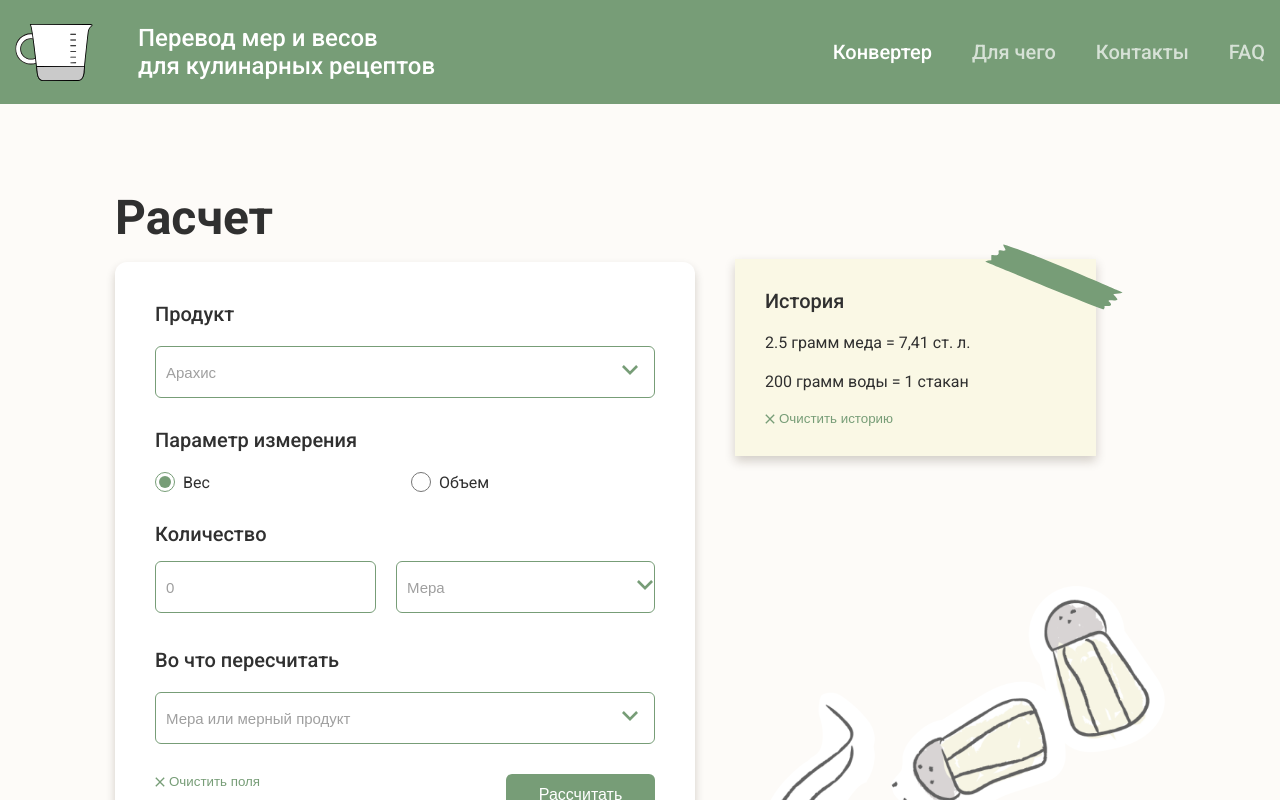
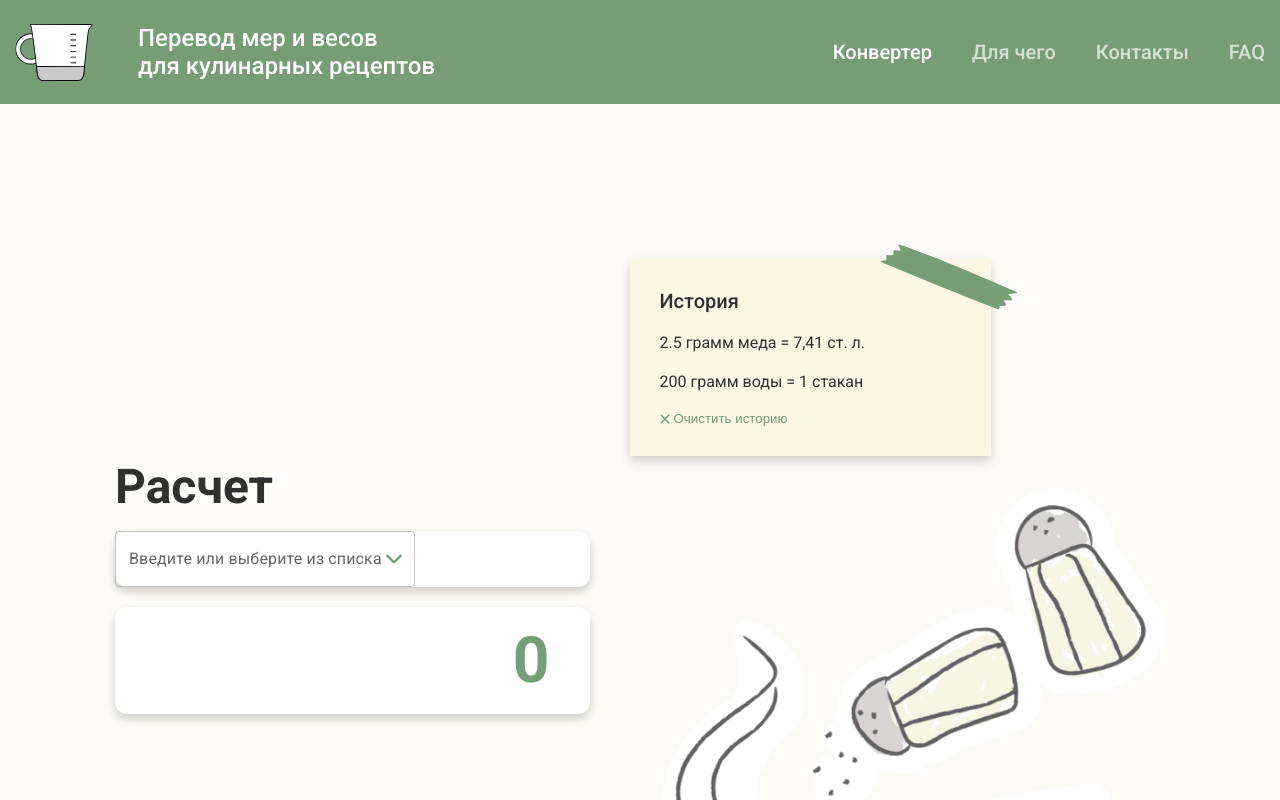
Before and after one commit to EkaterinaToporkova/kitchen-converter, a React (Vite) app: page / in a window 1280 px wide. Shown: the top 800 px of the page. Built offline with nearby package versions, Linux system fonts and the light colour scheme.

Commit message:
feat: Add MUI and react-icons, update select to autocomplete
- Added MUI and react-icons libraries for better UI.
- Replaced select component with MUI's autocomplete component.
- Applied icons from react-icons in the new autocomplete component.

```diff
--- a/src/components/Converter/FormConverter/FormConverter.module.css
+++ /dev/null
@@ -1,117 +0,0 @@
-.fields_input {
-  padding: 40px 40px;
-}
-
-.fields_input p {
-  font-size: 20px;
-  font-weight: 500;
-  margin-block: 0;
-}
-
-
-.form__group,
-.input__count__parametr select,
-.input__count__parametr input {
-  width: 500px;
-  height: 52px;
-  font-size: 15px;
-  color: #9f9f9f;
-  border: 1px solid #779d77;
-  border-radius: 6px;
-  padding: 10px;
-  margin: 20px 0 30px;
-  background: transparent url(../../../assets/icon/expand_more.svg) no-repeat;
-  appearance: none;
-  -webkit-appearance: none;
-  -moz-appearance: none;
-}
-
-.form__group {
-  background-position: 466px 18px;
-}
-
-.input__count__parametr select {
-  background-position: 240px 18px;
-}
-
-.input__count__parametr input {
-  box-sizing: border-box;
-  height: 52px;
-  width: 240px;
-  background-image: none;
-}
-
-
-.form__group:hover,
-.input__count__parametr select:hover,
-.input__count__parametr input:hover {
-  border-color: #0c340c;
-  opacity: 0.9;
-  cursor: pointer;
-}
-
-.radio__group {
-  display: flex;
-  gap: 12px;
-  margin: 20px 0 30px;
-}
-
-.form__radio__btn {
-  display: flex;
-  width: 244px;
-  align-items: center;
-  gap: 8px;
-}
-
-.form__radio__btn input[type="radio"] {
-  height: 20px;
-  width: 20px;
-  accent-color: #779d77;
-  margin: 0px;
-  cursor: pointer;
-}
-
-.input__count__parametr {
-  display: flex;
-  gap: 20px;
-  align-items: center;
-  width: 500px;
-  height: 52px;
-  margin-top: 20px;
-  margin-bottom: 30px;
-}
-
-.reset__and__calculate {
-  display: flex;
-  gap: 50px;
-  align-items: flex-start;
-}
-
-.reset__and__calculate input[type="submit"] {
-  font-weight: 500;
-}
-
-.btn {
-  display: flex;
-  align-items: center;
-  justify-content: center;
-
-  width: 149px;
-  height: 41px;
-
-  font-size: 16px;
-  font-weight: 500;
-  color: #ffffff;
-
-  background: #779d77;
-
-  border-radius: 6px;
-  border: none;
-
-  transition: opacity 0.3s;
-  cursor: pointer;
-}
-
-.btn:hover {
-  opacity: 0.9;
-}
--- a/src/components/Converter/FormConverter/FormConverter.tsx
+++ b/src/components/Converter/FormConverter/FormConverter.tsx
@@ -1,99 +1,154 @@
-import React, { useState } from "react";
-import close from "../../../assets/icon/close.svg";
-import styles from "./FormConverter.module.css";
+// import React, { useState } from "react";
+import * as React from 'react';
+import TextField from '@mui/material/TextField';
+import Autocomplete from '@mui/material/Autocomplete';
+import { ArrowDownIcon } from '../../icons';
+// import close from "../../../assets/icon/close.svg";
+// import styles from "./FormConverter.module.css";
 
 export const FormConverter: React.FC = () => {
-  const [someState, setSomeState] = useState<number>(0);
-  const handleChange = (e: React.ChangeEvent<HTMLInputElement>) => {
-    setSomeState(Number(e.target.value));
-  };
+  // const [someState, setSomeState] = useState<number>(0);
+  // const handleChange = (e: React.ChangeEvent<HTMLInputElement>) => {
+  //   setSomeState(Number(e.target.value));
+  // };
+
   return (
-    <div className={styles.fields_input}>
-      <form action="" method="GET">
-        {/* Продукт */}
-        <label htmlFor="product">
-          <p>Продукт</p>
-        </label>
-        <select id="product" className={styles.form__group}>
-          <option value="peanut">Арахис</option>
-          <option value="cherry">Вишня</option>
-          <option value="water">Вода</option>
-        </select>
-        {/* ------------------------------------------------- */}
-        {/* Параметр измерения */}
-        <label htmlFor="parameter">
-          <p>Параметр измерения</p>
-        </label>
-        {/* Вес */}
-        <div className={styles.radio__group}>
-          <div className={styles.form__radio__btn}>
-            <input
-              id="radio-1"
-              type="radio"
-              name="parameter"
-              value="1"
-              checked
-            />
-            <label htmlFor="radio-1">Вес</label>
-          </div>
-          {/* Объем */}
-          <div className={styles.form__radio__btn}>
-            <input id="radio-2" type="radio" name="parameter" value="2" />
-            <label htmlFor="radio-2">Объем</label>
-          </div>
-        </div>
-        {/* ------------------------------------------------- */}
-        {/* Количество */}
-        <label htmlFor="count">
-          <p>Количество</p>
-        </label>
-        <div className={styles.input__count__parametr}>
-          <input
-            type="number"
-            // min="0"
-            id="count"
-            value={someState}
-            onChange={handleChange}
-            name="count"
-          />
-          <select id="parameter_select">
-            <option disabled selected value="">
-              Мера
-            </option>
-            <option value="parameter_gram">Грамм</option>
-            <option value="parameter_kilogram">Килограмм</option>
-            <option value="parameter_ounce">Унция</option>
-            <option value="parameter_lb">Фунт</option>
-          </select>
-        </div>
-        {/* ------------------------------------------------- */}
-        {/* Во что конвертировать */}
-        <label htmlFor="conversion">
-          <p>Во что пересчитать</p>
-        </label>
-        <select id="conversion" className={styles.form__group}>
-          <option disabled selected value="">
-            Мера или мерный продукт
-          </option>
-          <option value="gram">Грамм</option>
-          <option value="glass">Стакан</option>
-          <option value="milliliter">Миллилитр</option>
-        </select>
-        {/* ------------------------------------------------- */}
-        {/* Сбросить / Отправить */}
-        <div className={styles.reset__and__calculate}>
-          <div className="reset__btn">
-            <img src={close} alt="" />
-            <input type="reset" value="Очистить поля" id="reset" />
-          </div>
-          <input
-            type="submit"
-            className={styles.btn}
-            value="Рассчитать"
-            id="calculate"
-          />
-        </div>
-      </form>
-    </div>
+    <Autocomplete
+      disablePortal
+      id="combo-box-demo"
+      options={top100Films}
+      sx={{ width: 300 }}
+      renderInput={(params) => <TextField {...params} label="Введите или выберите из списка" />}
+      closeText='Close'
+      popupIcon={<ArrowDownIcon color='#779D77'/>}
+
+    />
   );
 };
+
+const top100Films = [
+  { label: 'The Shawshank Redemption', year: 1994 },
+  { label: 'The Godfather', year: 1972 },
+  { label: 'The Godfather: Part II', year: 1974 },
+  { label: 'The Dark Knight', year: 2008 },
+  { label: '12 Angry Men', year: 1957 },
+  { label: "Schindler's List", year: 1993 },
+  { label: 'Pulp Fiction', year: 1994 },
+  {
+    label: 'The Lord of the Rings: The Return of the King',
+    year: 2003,
+  },
+  { label: 'The Good, the Bad and the Ugly', year: 1966 },
+  { label: 'Fight Club', year: 1999 },
+  {
+    label: 'The Lord of the Rings: The Fellowship of the Ring',
+    year: 2001,
+  },
+  {
+    label: 'Star Wars: Episode V - The Empire Strikes Back',
+    year: 1980,
+  },
+  { label: 'Forrest Gump', year: 1994 },
+  { label: 'Inception', year: 2010 },
+  {
+    label: 'The Lord of the Rings: The Two Towers',
+    year: 2002,
+  },
+  { label: "One Flew Over the Cuckoo's Nest", year: 1975 },
+  { label: 'Goodfellas', year: 1990 },
+  { label: 'The Matrix', year: 1999 },
+  { label: 'Seven Samurai', year: 1954 },
+  {
+    label: 'Star Wars: Episode IV - A New Hope',
+    year: 1977,
+  },
+  { label: 'City of God', year: 2002 },
+  { label: 'Se7en', year: 1995 },
+  { label: 'The Silence of the Lambs', year: 1991 },
+  { label: "It's a Wonderful Life", year: 1946 },
+  { label: 'Life Is Beautiful', year: 1997 },
+  { label: 'The Usual Suspects', year: 1995 },
+  { label: 'Léon: The Professional', year: 1994 },
+  { label: 'Spirited Away', year: 2001 },
+  { label: 'Saving Private Ryan', year: 1998 },
+  { label: 'Once Upon a Time in the West', year: 1968 },
+  { label: 'American History X', year: 1998 },
+  { label: 'Interstellar', year: 2014 },
+  { label: 'Casablanca', year: 1942 },
+  { label: 'City Lights', year: 1931 },
+  { label: 'Psycho', year: 1960 },
+  { label: 'The Green Mile', year: 1999 },
+  { label: 'The Intouchables', year: 2011 },
+  { label: 'Modern Times', year: 1936 },
+  { label: 'Raiders of the Lost Ark', year: 1981 },
+  { label: 'Rear Window', year: 1954 },
+  { label: 'The Pianist', year: 2002 },
+  { label: 'The Departed', year: 2006 },
+  { label: 'Terminator 2: Judgment Day', year: 1991 },
+  { label: 'Back to the Future', year: 1985 },
+  { label: 'Whiplash', year: 2014 },
+  { label: 'Gladiator', year: 2000 },
+  { label: 'Memento', year: 2000 },
+  { label: 'The Prestige', year: 2006 },
+  { label: 'The Lion King', year: 1994 },
+  { label: 'Apocalypse Now', year: 1979 },
+  { label: 'Alien', year: 1979 },
+  { label: 'Sunset Boulevard', year: 1950 },
+  {
+    label: 'Dr. Strangelove or: How I Learned to Stop Worrying and Love the Bomb',
+    year: 1964,
+  },
+  { label: 'The Great Dictator', year: 1940 },
+  { label: 'Cinema Paradiso', year: 1988 },
+  { label: 'The Lives of Others', year: 2006 },
+  { label: 'Grave of the Fireflies', year: 1988 },
+  { label: 'Paths of Glory', year: 1957 },
+  { label: 'Django Unchained', year: 2012 },
+  { label: 'The Shining', year: 1980 },
+  { label: 'WALL·E', year: 2008 },
+  { label: 'American Beauty', year: 1999 },
+  { label: 'The Dark Knight Rises', year: 2012 },
+  { label: 'Princess Mononoke', year: 1997 },
+  { label: 'Aliens', year: 1986 },
+  { label: 'Oldboy', year: 2003 },
+  { label: 'Once Upon a Time in America', year: 1984 },
+  { label: 'Witness for the Prosecution', year: 1957 },
+  { label: 'Das Boot', year: 1981 },
+  { label: 'Citizen Kane', year: 1941 },
+  { label: 'North by Northwest', year: 1959 },
+  { label: 'Vertigo', year: 1958 },
+  {
+    label: 'Star Wars: Episode VI - Return of the Jedi',
+    year: 1983,
+  },
+  { label: 'Reservoir Dogs', year: 1992 },
+  { label: 'Braveheart', year: 1995 },
+  { label: 'M', year: 1931 },
+  { label: 'Requiem for a Dream', year: 2000 },
+  { label: 'Amélie', year: 2001 },
+  { label: 'A Clockwork Orange', year: 1971 },
+  { label: 'Like Stars on Earth', year: 2007 },
+  { label: 'Taxi Driver', year: 1976 },
+  { label: 'Lawrence of Arabia', year: 1962 },
+  { label: 'Double Indemnity', year: 1944 },
+  {
+    label: 'Eternal Sunshine of the Spotless Mind',
+    year: 2004,
+  },
+  { label: 'Amadeus', year: 1984 },
+  { label: 'To Kill a Mockingbird', year: 1962 },
+  { label: 'Toy Story 3', year: 2010 },
+  { label: 'Logan', year: 2017 },
+  { label: 'Full Metal Jacket', year: 1987 },
+  { label: 'Dangal', year: 2016 },
+  { label: 'The Sting', year: 1973 },
+  { label: '2001: A Space Odyssey', year: 1968 },
+  { label: "Singin' in the Rain", year: 1952 },
+  { label: 'Toy Story', year: 1995 },
+  { label: 'Bicycle Thieves', year: 1948 },
+  { label: 'The Kid', year: 1921 },
+  { label: 'Inglourious Basterds', year: 2009 },
+  { label: 'Snatch', year: 2000 },
+  { label: '3 Idiots', year: 2009 },
+  { label: 'Monty Python and the Holy Grail', year: 1975 },
+];
--- /dev/null
+++ b/src/components/icons/index.tsx
@@ -0,0 +1,3 @@
+import { IoIosArrowDown } from "react-icons/io";
+
+export const ArrowDownIcon = IoIosArrowDown
```
Also changed, not shown: package.json (+7 -1 lines), src/components/Converter/FormConverter/FormConverterStyle.ts (deleted), 2 other files (tests, documents, lock files or other folders).
